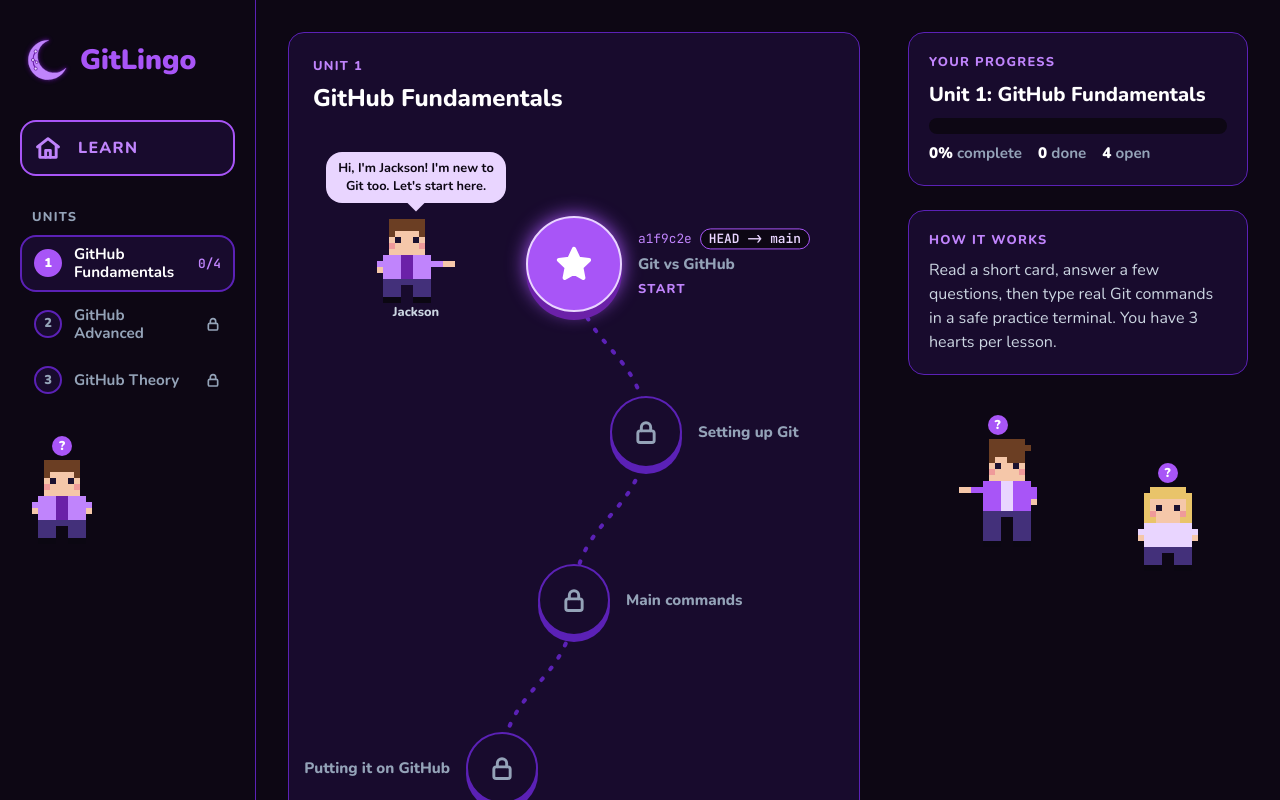
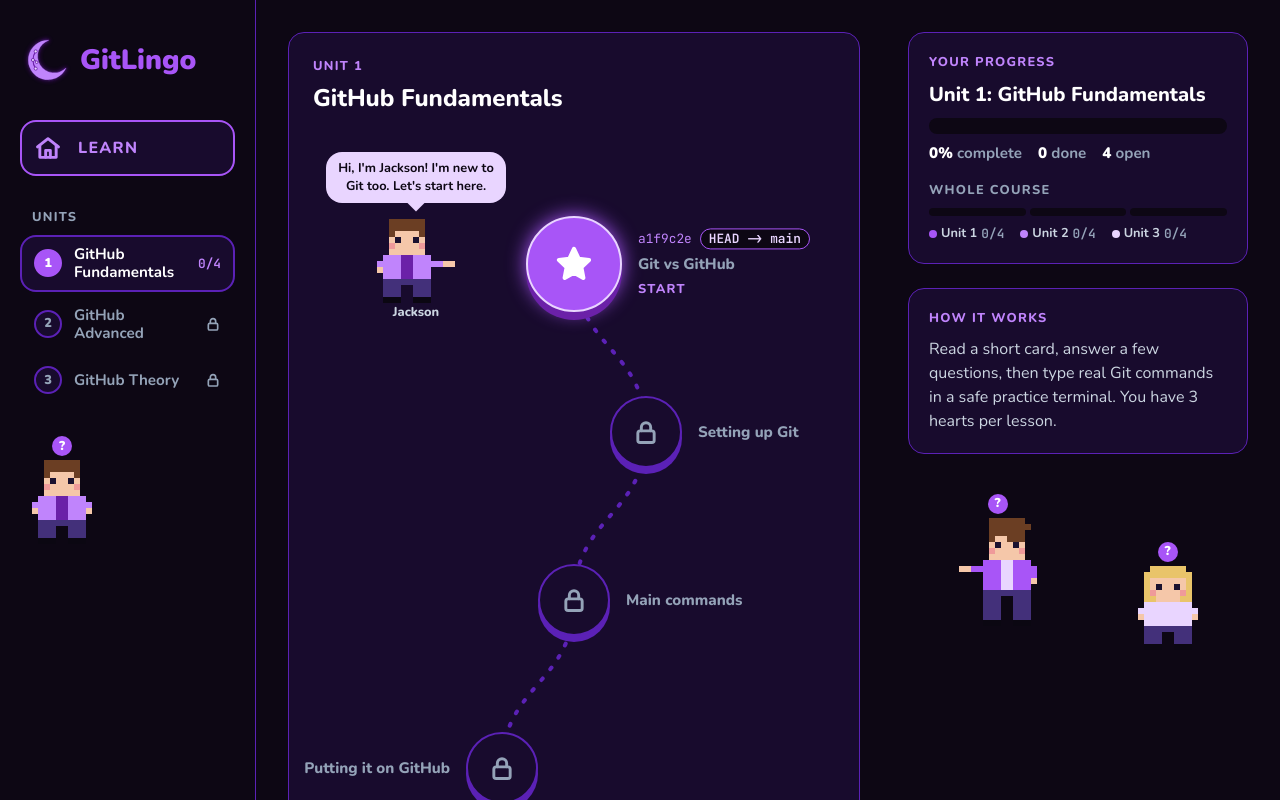
Before and after one commit to stairona/GitLingo, a React (Vite) app: page / in a window 1280 px wide. Shown: the top 800 px of the page. Built offline with nearby package versions, Linux system fonts and the light colour scheme.

Commit message:
add a whole course bar under the unit progress
a thin bar split into three pieces, one per unit, each in its own
purple, like the colored language bar on a github repo. each piece
fills up as you finish that unit's lessons, and a small legend under it
shows unit 1 2/4, unit 2 0/4, unit 3 0/4.

```diff
--- a/src/components/ProgressCard.css
+++ b/src/components/ProgressCard.css
@@ -23,3 +23,78 @@
   color: var(--text);
   font-weight: 900;
 }
+
+.progress-card__course-label {
+  margin-top: var(--space-2);
+  color: var(--text-dim);
+  font-size: var(--text-xs);
+  font-weight: 800;
+  letter-spacing: var(--tracking-label);
+  text-transform: uppercase;
+}
+
+/* The whole-course bar: one thin piece per unit, with small gaps between them. */
+.course-bar {
+  display: flex;
+  gap: var(--space-1);
+  height: 8px;
+}
+
+.course-bar__unit {
+  border-radius: var(--radius-pill);
+  background: var(--bg);
+  overflow: hidden;
+}
+
+.course-bar__fill {
+  height: 100%;
+  background: var(--unit-color);
+  transition: width 0.5s;
+}
+
+/* Each unit has its own purple, used for its bar piece and its dot in the legend. */
+.course-bar__unit--1,
+.course-bar__key--1 {
+  --unit-color: var(--accent);
+}
+
+.course-bar__unit--2,
+.course-bar__key--2 {
+  --unit-color: var(--accent-light);
+}
+
+.course-bar__unit--3,
+.course-bar__key--3 {
+  --unit-color: var(--accent-tint);
+}
+
+.course-bar__legend {
+  list-style: none;
+  margin: 0;
+  padding: 0;
+  display: flex;
+  gap: var(--space-4);
+}
+
+/* "● Unit 1 2/4": a colored dot, the unit, and its count in the code font. */
+.course-bar__key {
+  display: flex;
+  align-items: center;
+  gap: var(--space-1);
+  color: var(--text-muted);
+  font-size: var(--text-xs);
+  font-weight: 700;
+}
+
+.course-bar__key::before {
+  content: '';
+  width: 8px;
+  height: 8px;
+  border-radius: 50%;
+  background: var(--unit-color);
+}
+
+.course-bar__key code {
+  font-family: var(--font-mono);
+  color: var(--text-dim);
+}
--- a/src/components/ProgressCard.jsx
+++ b/src/components/ProgressCard.jsx
@@ -5,6 +5,8 @@ import './ProgressCard.css'
 // "Your progress", laid out like a milestone on GitHub: the goal's name,
 // a bar, then "% complete", how many are done and how many are still open.
 // The goal is the unit you're working on now.
+// Under it, a bar for the whole course, split into one piece per unit
+// (like the colored language bar on a GitHub repo, in our purples).
 function ProgressCard({ completedLessons }) {
   const unit = units[getCurrentUnitIndex(completedLessons)]
   const done = countFinished(unit, completedLessons)
@@ -33,6 +35,34 @@ function ProgressCard({ completedLessons }) {
           <strong>{open}</strong> open
         </span>
       </p>
+
+      <span className="progress-card__course-label">Whole course</span>
+      <div className="course-bar">
+        {units.map((u) => (
+          // Each piece's width matches how many lessons the unit has,
+          // and fills up as you finish that unit's lessons.
+          <div
+            key={u.id}
+            className={`course-bar__unit course-bar__unit--${u.number}`}
+            style={{ flex: u.lessons.length }}
+          >
+            <div
+              className="course-bar__fill"
+              style={{ width: `${(countFinished(u, completedLessons) / u.lessons.length) * 100}%` }}
+            />
+          </div>
+        ))}
+      </div>
+      <ul className="course-bar__legend">
+        {units.map((u) => (
+          <li key={u.id} className={`course-bar__key course-bar__key--${u.number}`}>
+            Unit {u.number}{' '}
+            <code>
+              {countFinished(u, completedLessons)}/{u.lessons.length}
+            </code>
+          </li>
+        ))}
+      </ul>
     </section>
   )
 }
```
